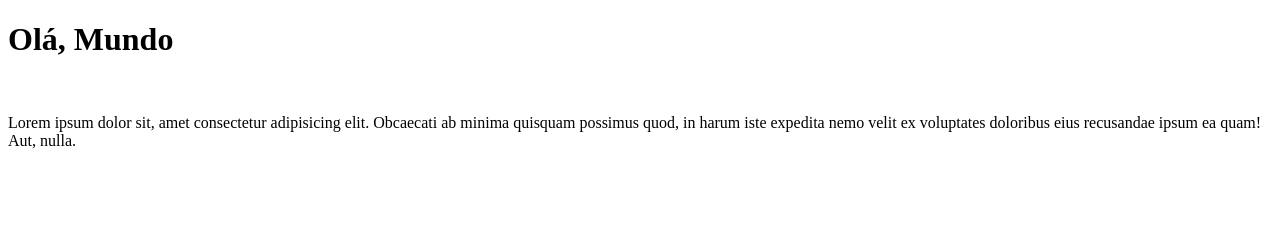
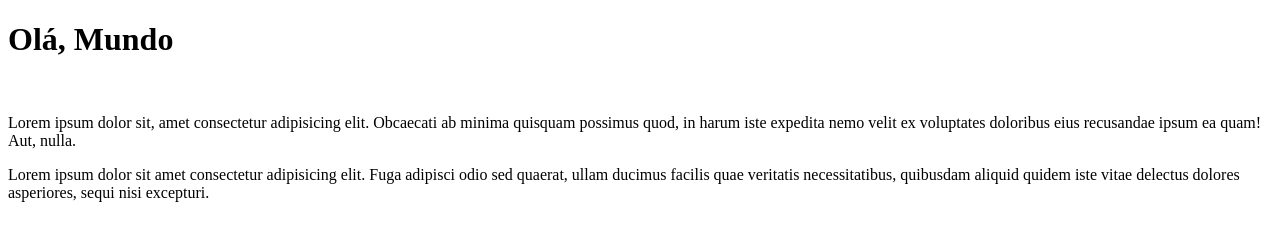
Before and after one commit to NathanMenddes/estudo-git-github, a plain HTML site: page site-exemplo/index.html in a window 1280 px wide. Drawn offline with Linux system fonts and the light colour scheme.

Commit message:
Add um parágrafo

```diff
--- a/site-exemplo/index.html
+++ b/site-exemplo/index.html
@@ -9,5 +9,6 @@
     <h1>Olá, Mundo</h1>
     <br>
     <p>Lorem ipsum dolor sit, amet consectetur adipisicing elit. Obcaecati ab minima quisquam possimus quod, in harum iste expedita nemo velit ex voluptates doloribus eius recusandae ipsum ea quam! Aut, nulla.</p>
+    <p>Lorem ipsum dolor sit amet consectetur adipisicing elit. Fuga adipisci odio sed quaerat, ullam ducimus facilis quae veritatis necessitatibus, quibusdam aliquid quidem iste vitae delectus dolores asperiores, sequi nisi excepturi.</p>
 </body>
 </html>
```
